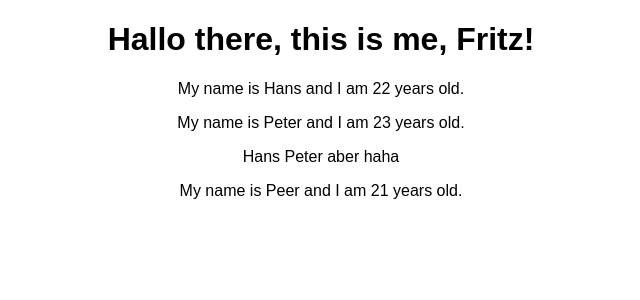
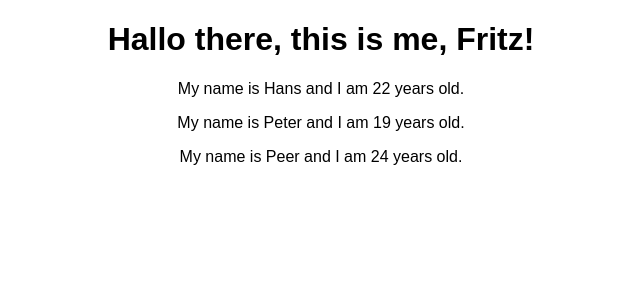
Before and after one commit to servustempore/learning-react, a React (Create React App) app in the folder pr2/: page / in a window 1280 px wide. Shown: the top 300 px of the page, without its empty margins (319-959 px from the left). Built offline with nearby package versions, Linux system fonts and the light colour scheme.

Commit message:
added state + personify

```diff
--- a/pr2/src/App.js
+++ b/pr2/src/App.js
@@ -3,13 +3,23 @@ import './App.css';
 import Person from './Person/Person';
 
 class App extends Component {
+  state = {
+    persons: [
+      {name: "Hans", age: 22},
+      {name: "Peter", age: 19},
+      {name: "Peer", age: 24}
+    ]
+  };
+
+  personify = person => {
+    return <Person name={person.name} age={person.age} />;
+  }
+
   render() {
     return (
       <div className="App">
         <h1>Hallo there, this is me, Fritz!</h1>
-        <Person name="Hans" age="22"/>
-        <Person name="Peter" age="23">Hans Peter aber haha</Person>
-        <Person name="Peer" age="21"/>
+        {this.state.persons.map(this.personify)}
       </div>
     );
     // return React.createElement('div', {className: 'App'}, React.createElement('h1', null, 'Hallo there, this is me, Hans!'));
```
